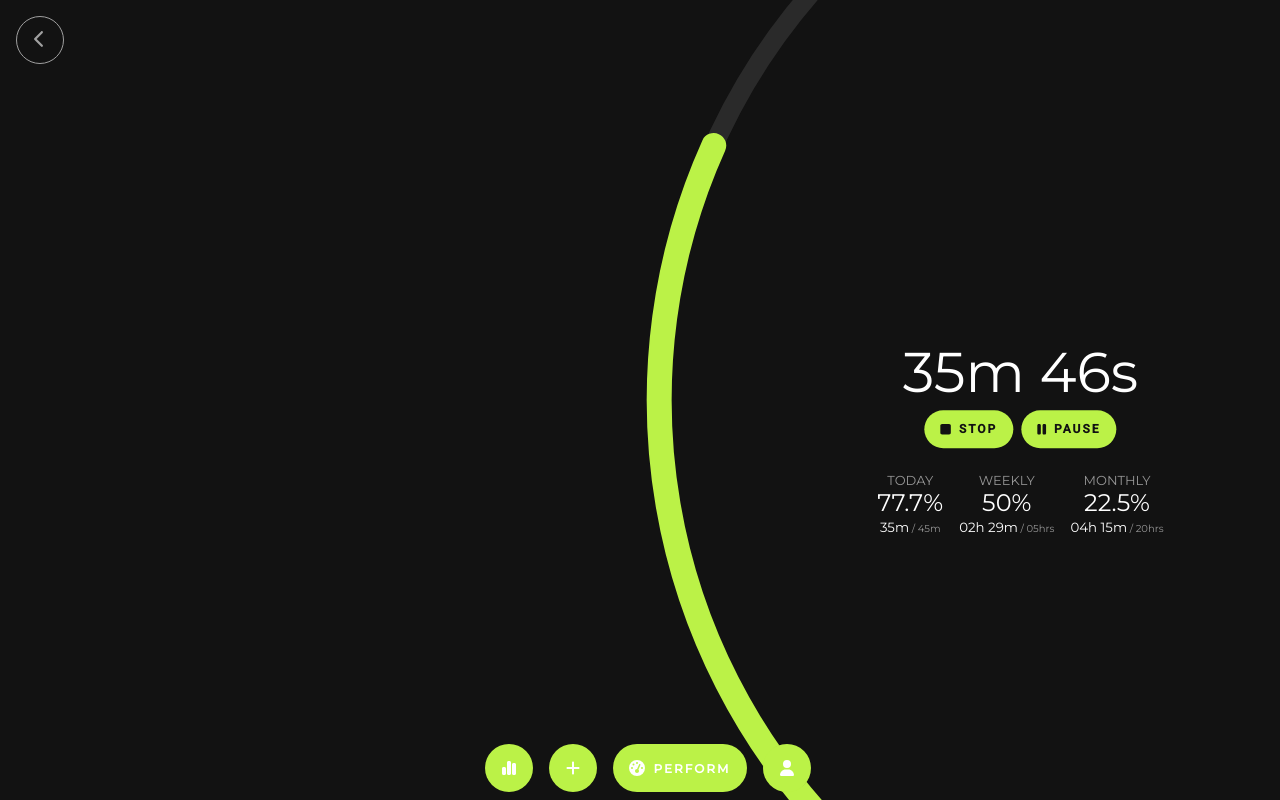
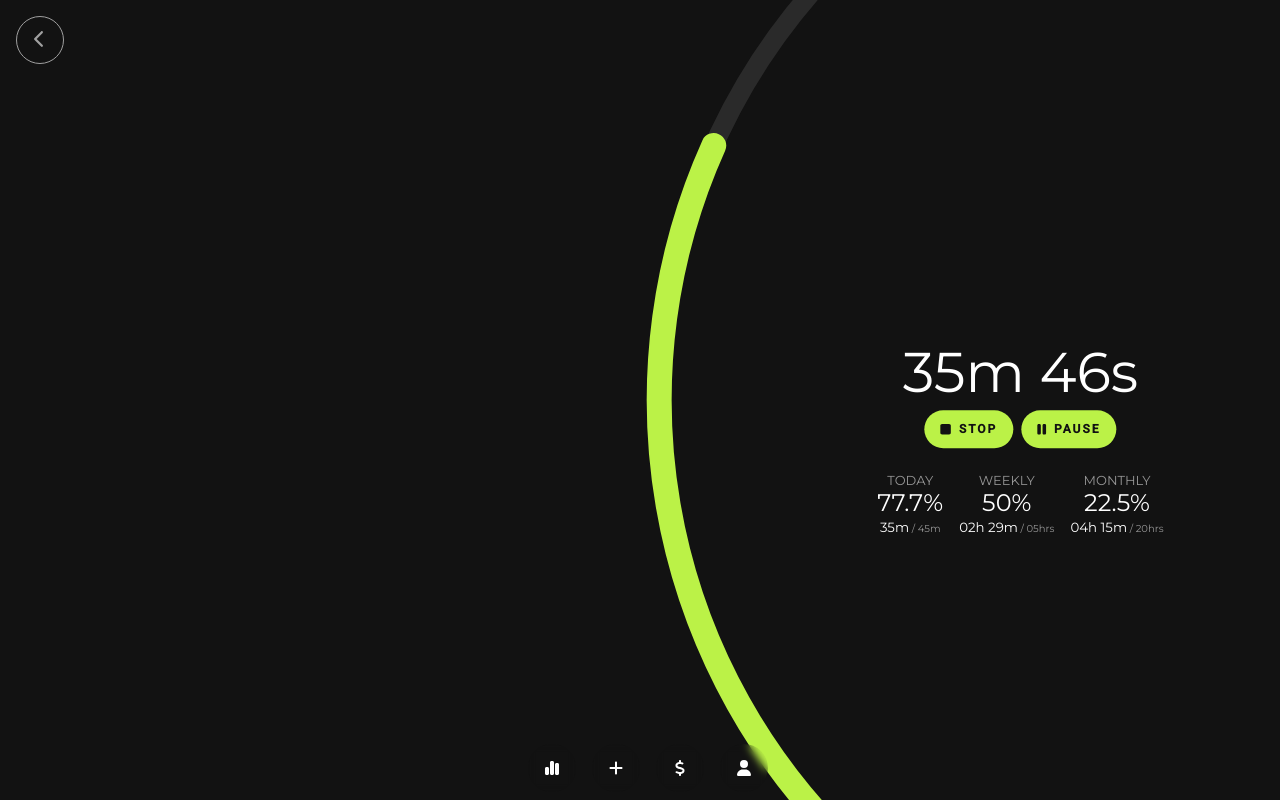
Before and after one commit to jalaj711/gastos-frontend, a Next.js app: page /perform in a window 1280 px wide. Built offline with nearby package versions, Linux system fonts and the light colour scheme.

Commit message:
modify navbar items to fit new goals
Signed-off-by: Jalaj Kumar <96870071+jalaj711@users.noreply.github.com>

```diff
--- a/components/Navbar.tsx
+++ b/components/Navbar.tsx
@@ -1,9 +1,9 @@
 import {
   faChartSimple,
-  faPlus,
-  faGaugeHigh,
   faUser,
   IconDefinition,
+  faDollarSign,
+  faAdd,
 } from "@fortawesome/free-solid-svg-icons";
 import { FontAwesomeIcon } from "@fortawesome/react-fontawesome";
 import colors from "../utils/colors";
@@ -67,8 +67,8 @@ function Navbar() {
   return (
     <div className="navbar">
       <NavbarItem href="/dashboard" text="dashboard" icon={faChartSimple} />
-      <NavbarItem href="/add" text="add" icon={faPlus} />
-      <NavbarItem href="/perform" text="perform" icon={faGaugeHigh} />
+      <NavbarItem href="/add" text="add" icon={faAdd} />
+      <NavbarItem href="/transactions" text="transacts" icon={faDollarSign} />
       <NavbarItem href="/profile" text="profile" icon={faUser} />
       <style jsx>
         {`
```
